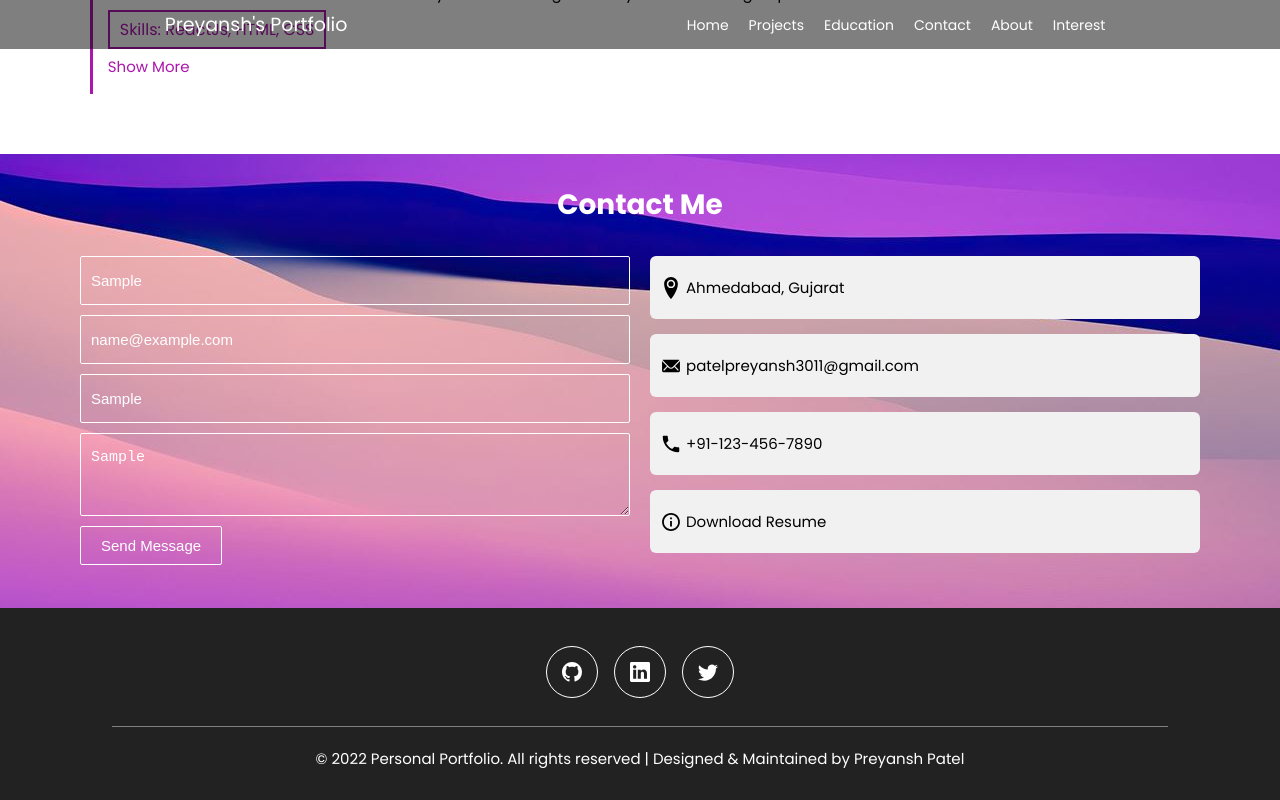
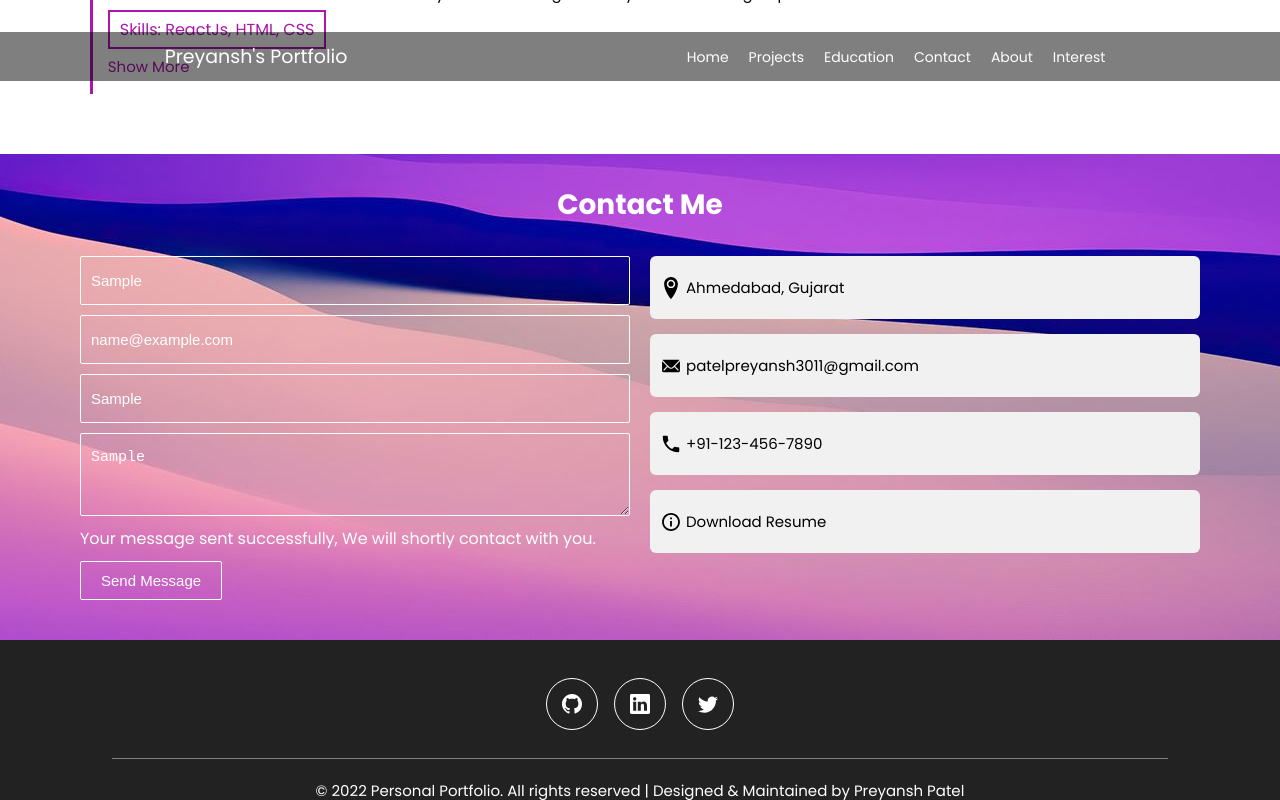
Before and after one commit to PatelPreyansh30/preyansh-website, a Next.js app: page / in a window 1280 px wide. Both pictures are taken after typing "Sample", "name@example.com", "Sample", "Sample" into the empty fields and a click on the button "Send Message". Shown: the part 2812-3612 px from the top of the page. Built offline with nearby package versions, Linux system fonts and the light colour scheme.

Commit message:
contact success message

```diff
--- a/components/Contact.tsx
+++ b/components/Contact.tsx
@@ -21,6 +21,7 @@ const initialState: InputFieldInterface = {
 };
 
 const Contact = () => {
+  const [isEmailSended, setIsEmailSended] = useState(false);
   const [messageData, setMessageData] =
     useState<InputFieldInterface>(initialState);
 
@@ -30,10 +31,12 @@ const Contact = () => {
       ...prev,
       [name]: value,
     }));
+    setIsEmailSended(false);
   };
 
   const sendMessage = () => {
     console.log(messageData);
+    setIsEmailSended(true)
   };
 
   return (
@@ -80,6 +83,7 @@ const Contact = () => {
             placeholder="Enter your message"
             className="contact-sub-sec-input"
           ></textarea>
+          {isEmailSended && <div className="contact-success-message">Your message sent successfully, We will shortly contact with you.</div>}
           <button onClick={sendMessage}>Send Message</button>
         </div>
         <div className="contact-sun-sec-main">
--- a/styles/contact.css
+++ b/styles/contact.css
@@ -78,6 +78,11 @@
     transition: 0.4s;
 }
 
+.contact-success-message {
+    text-align: left;
+    margin-bottom: 10px;
+}
+
 @media screen and (max-width: 1024px) and (min-width: 300px) {
     .contact-sun-sec-main {
         display: flex;
```
